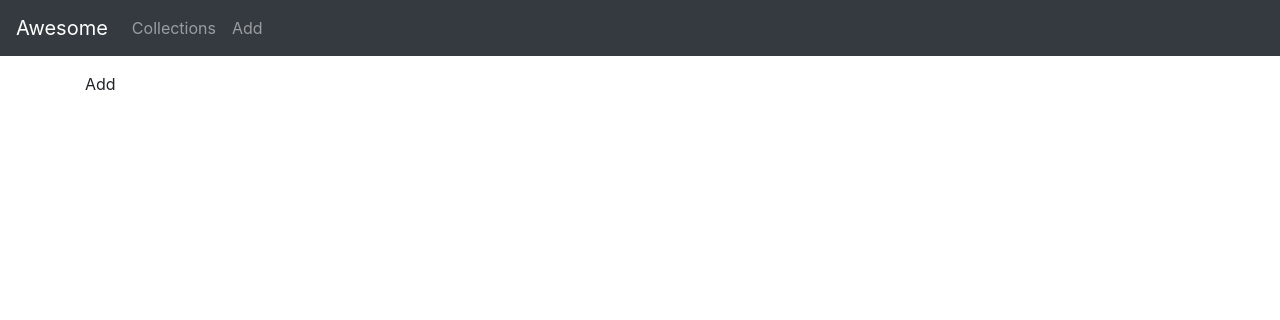
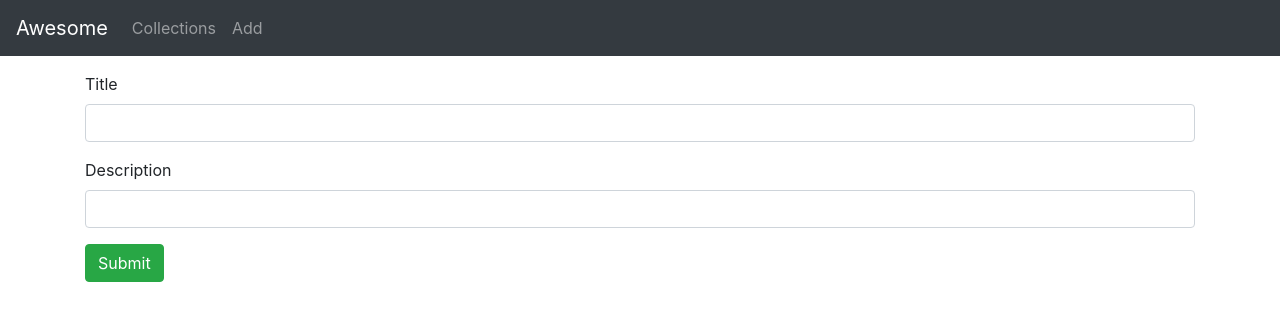
Before and after one commit to Gagandeep-Kaur-01/Full-Stack_PERN_with_Sequelize, a React (Create React App) app in the folder frontend/: page /add in a window 1280 px wide. Shown: the top 320 px of the page. Built offline with nearby package versions, Linux system fonts and the light colour scheme.

Commit message:
created 'Add item/ collection component

```diff
--- a/frontend/src/components/add-collection.js
+++ b/frontend/src/components/add-collection.js
@@ -1,14 +1,114 @@
-import React,  {Component } from "react";
+import React, { Component } from "react";
+import CollectionDataService from "../services/collection_service";
+
+export default class AddCollection extends Component {
+    constructor(props) {
+        super(props);
+        this.onChangeTitle = this.onChangeTitle.bind(this);
+        this.onChangeDescription = this.onChangeDescription.bind(this);
+        this.saveCollection = this.saveCollection.bind(this);
+        this.newCollection = this.newCollection.bind(this);
+
+        this.state = {
+            id: null,
+            title: "",
+            description: "",
+            published: false,
+            submitted: false
+        };
+    }
+
+    onChangeTitle(e) {
+        this .setState({
+            title: e.target.value
+        });
+    }
+
+    onChangeDescription(e) {
+        this.setState({
+            description: e.target.value
+        });
+    }
+
+    saveCollection() {
+        var data = {
+            title: this.state.title,
+            description: this.state.description
+        };
+
+        CollectionDataService.create(data)
+          .then(response => {
+              this.setState({
+                  id: response.data.id,
+                  title: response.data.title,
+                  description: response.data.description,
+                  published: response.data.published,
+                  submitted: true
+              });
+              console.log(response.data);
+          })
+          .catch(e => {
+              console.log(e);
+          });
+    }
+
+    newCollection() {
+        this.setState({
+            id: null,
+            title: "",
+            description: "",
+            published: false,
+            submitted: false
+        })
+    }
 
 
-class App extends Component {
-  render() {
-    return (
-      <div>
-        Add
-      </div>
-    );
-  }
+    render() {
+        return(
+            <div className="submit-form">
+                {this.state.submitted ? (
+                    <div>
+                        <h4>You submitted successfully!</h4>
+                        <button className="btn btn-success" onClick={this.newCollection}>
+                          Add
+                        </button>
+                    </div>
+                 ) : (
+                  <div>
+                    <div className="form-group">
+                      <label htmlFor="title">Title</label>
+                      <input
+                        type="text"
+                        className="form-control"
+                        id="title"
+                        required
+                        value={this.state.title}
+                        onChange={this.onChangeTitle}
+                        name="title"
+                      />
+                    </div>
+
+                    <div className="form-group">
+                      <label htmlFor="description">Description</label>
+                      <input
+                        type="text"
+                        className="form-control"
+                        id="description"
+                        required
+                        value={this.state.description}
+                        onChange={this.onChangeDescription}
+                        name="description"
+                      />
+                    </div>
+
+                    <button onClick={this.saveCollection} className="btn btn-success">
+                      Submit
+                    </button>
+
+                  </div>
+                )}
+            </div>
+
+        )
+    }
 }
-
-export default App;
```
